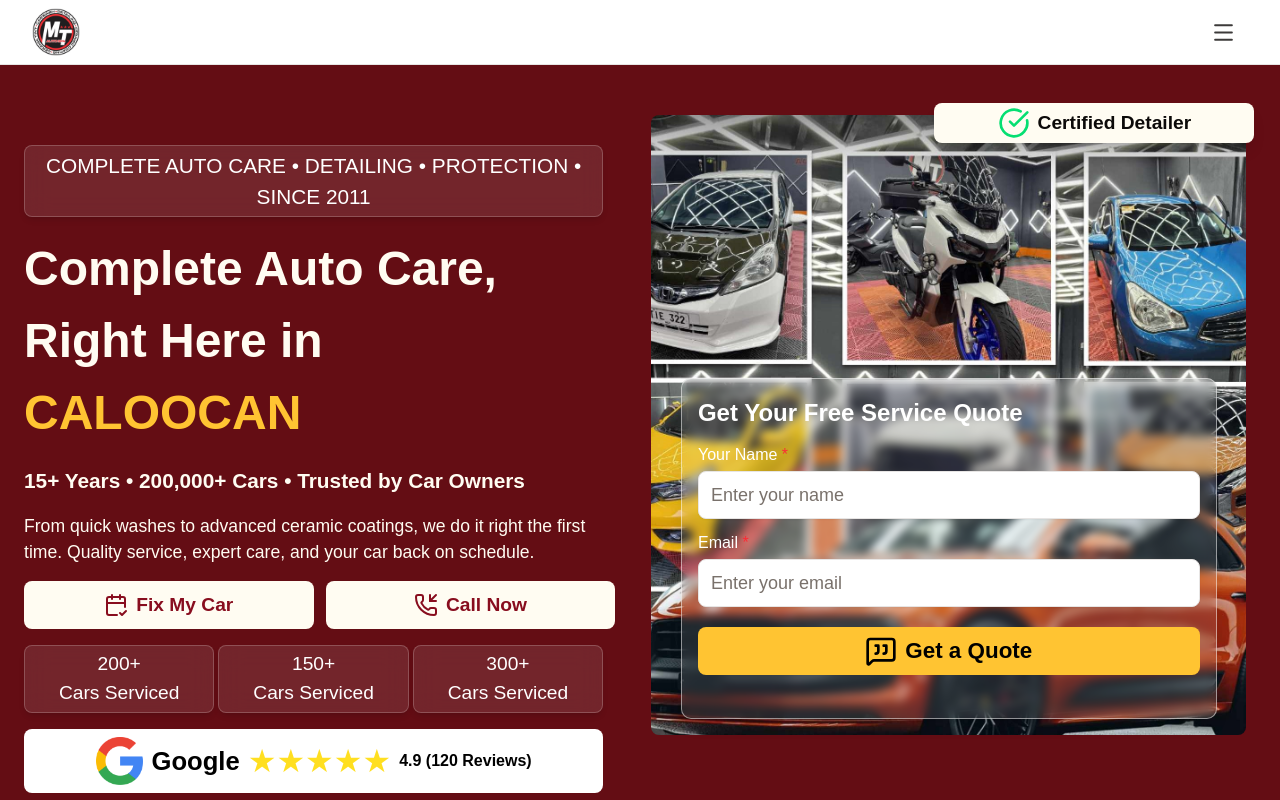
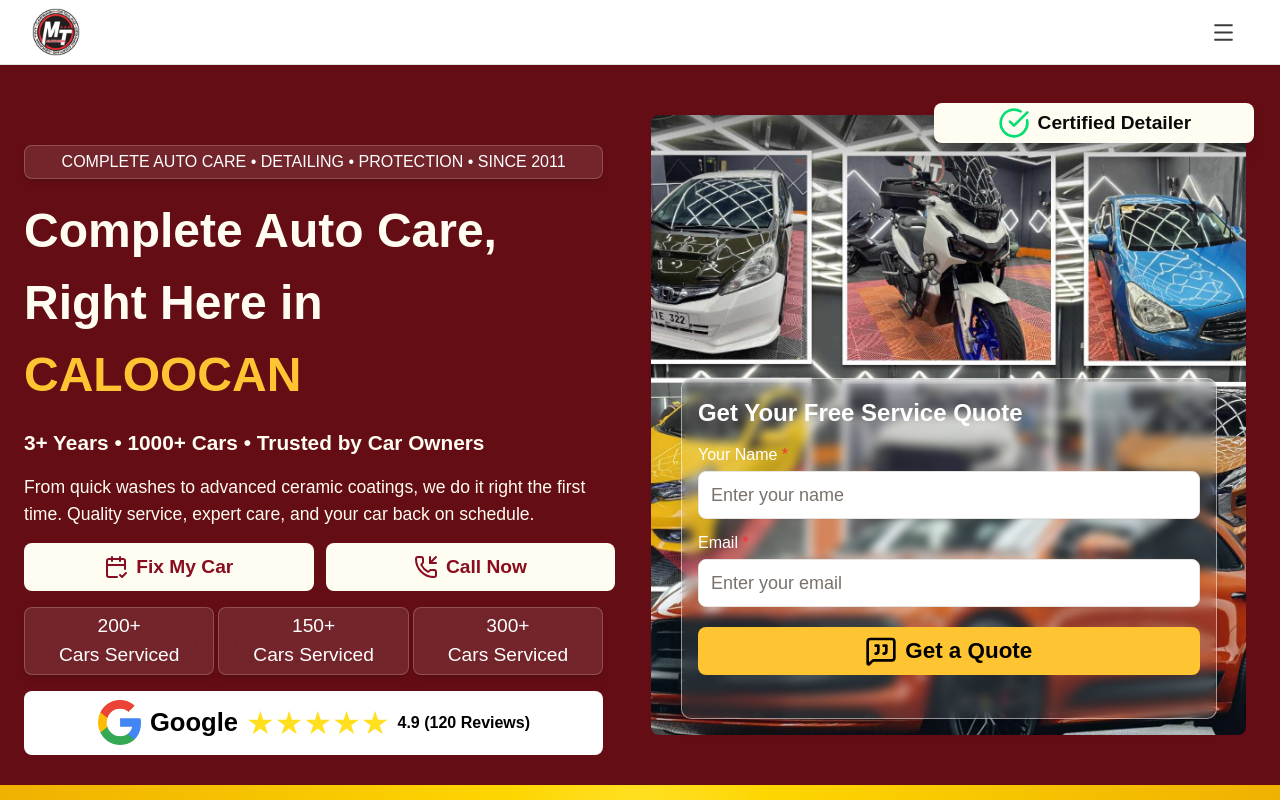
Before and after one commit to scottii333/Mt-AutoSpa, a Next.js app: page / in a window 1280 px wide. Shown: the top 800 px of the page. Built offline with nearby package versions, Linux system fonts and the light colour scheme; a web font is replaced by a local one.

Commit message:
feat: adjust size

```diff
--- a/src/app/page.tsx
+++ b/src/app/page.tsx
@@ -15,7 +15,7 @@ export default function Home() {
       <section className="bg-[#640d14] h-auto flex flex-col md:flex-row gap-2">
         <div className="w-full md:w-[49%] md:pt-[5rem] text-[#fffcf2] p-[1.5rem] flex flex-col gap-[1rem]">
           <p
-            className="text-[0.5rem] sm:text-[0.7rem] md:text-[1.3rem] text-white border border-white/20 rounded-md
+            className="text-[0.5rem] sm:text-[0.7rem] md:text-[1rem] text-white border border-white/20 rounded-md
              text-center px-2 py-1
              bg-white/10 backdrop-blur-md shadow-md"
           >
@@ -28,7 +28,7 @@ export default function Home() {
           </h1>
 
           <p className="text-[1rem] font-semibold md:text-[1.3rem]">
-            15+ Years • 200,000+ Cars • Trusted by Car Owners
+            3+ Years • 1000+ Cars • Trusted by Car Owners
           </p>
 
           <p className="text-[0.8rem] md:text-[1.1rem] ">
@@ -84,7 +84,7 @@ export default function Home() {
           </div>
 
           <div className="bg-white rounded-md  text-black flex items-center sm:hidden lg:flex  gap-2 justify-center p-2">
-            <div className="relative h-[2.5rem] w-[2.5rem] md:w-[3rem] md:h-[3rem]  ">
+            <div className="relative h-[2.5rem] w-[2.5rem] md:w-[2.8rem] md:h-[2.8rem]  ">
               <Image
                 src="/google.png"
                 alt="Logo"
```
